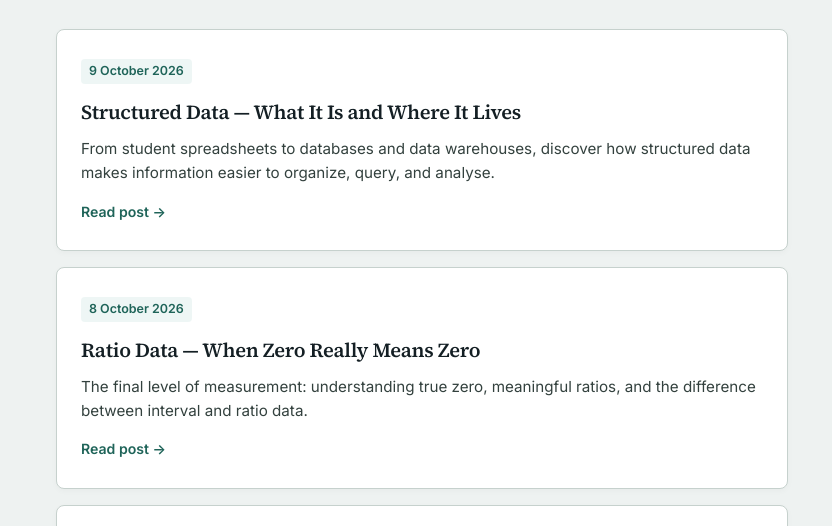
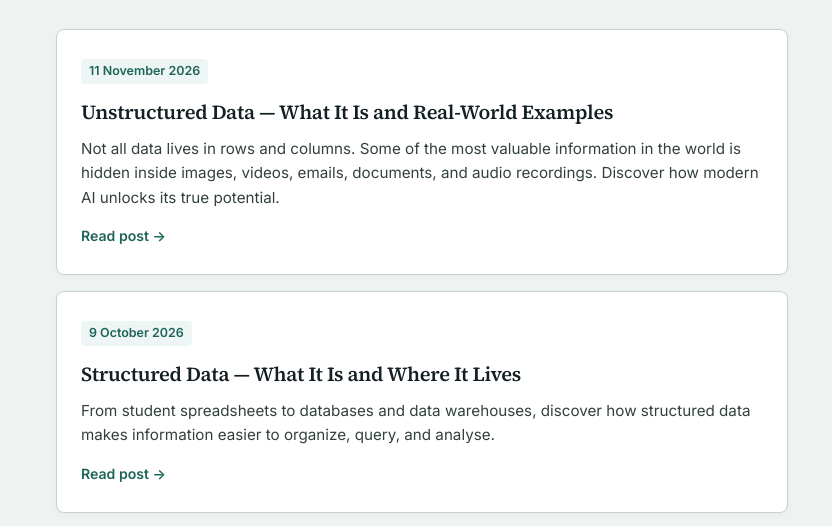
Before and after one commit to anandprems/anandprems.github.io, a plain HTML site: page blog.html in a window 1280 px wide. Shown: the part 244-770 px from the top of the page, without its empty margins (218-1050 px from the left). Drawn offline with Linux system fonts and the light colour scheme.

Commit message:
Update blog.html

```diff
--- a/blog.html
+++ b/blog.html
@@ -96,6 +96,20 @@
 </div>
 
 <div class="wrap">
+
+  <!-- 9. Unstructured Data -->
+  <div class="post">
+    <div class="date">11 November 2026</div>
+    <h2>
+      <a href="posts/unstructured-data.html">
+        Unstructured Data — What It Is and Real-World Examples
+      </a>
+    </h2>
+    <p>
+      Not all data lives in rows and columns. Some of the most valuable information in the world is hidden inside images, videos, emails, documents, and audio recordings. Discover how modern AI unlocks its true potential.
+    </p>
+    <a href="posts/unstructured-data.html">Read post →</a>
+  </div>
 
   <!-- 8. Structured Data -->
   <div class="post">
```
